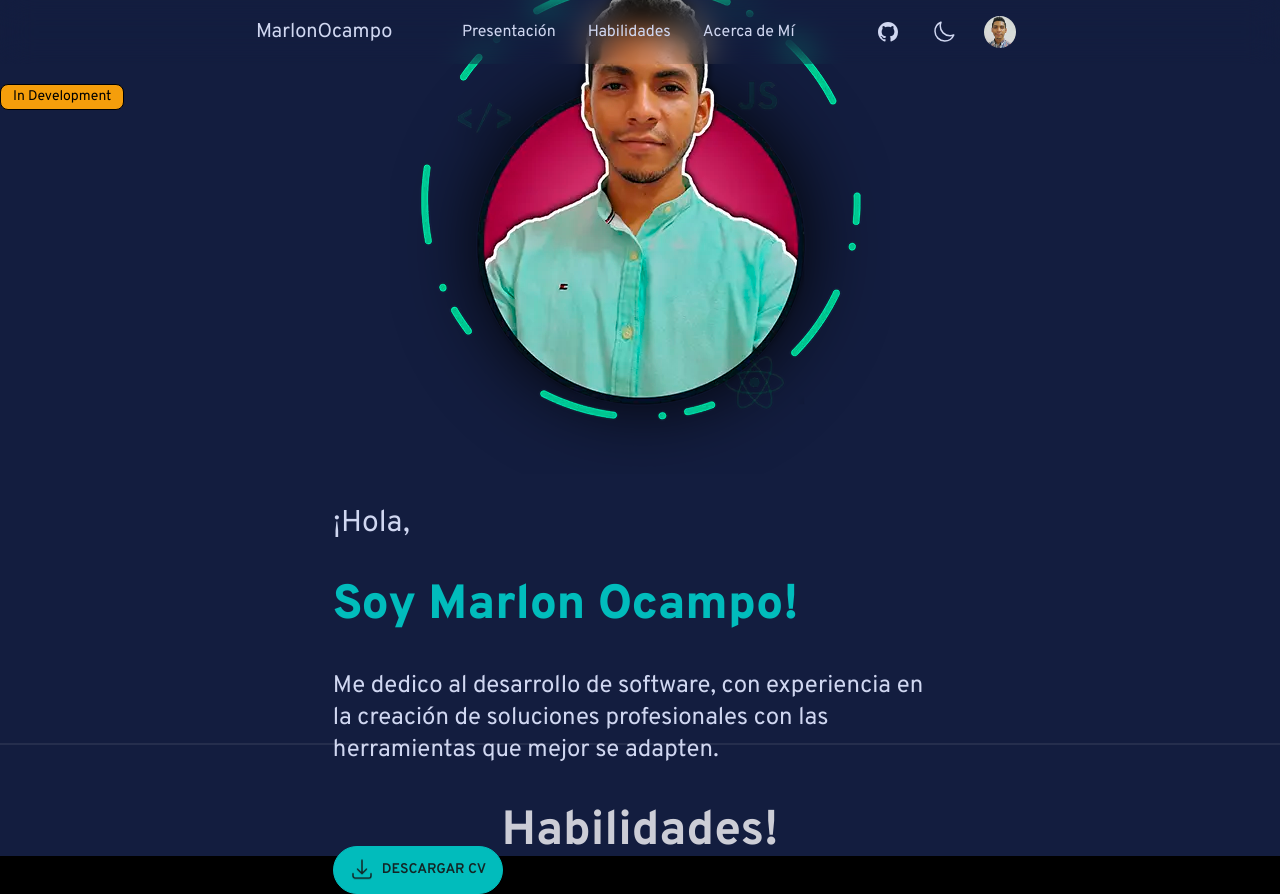
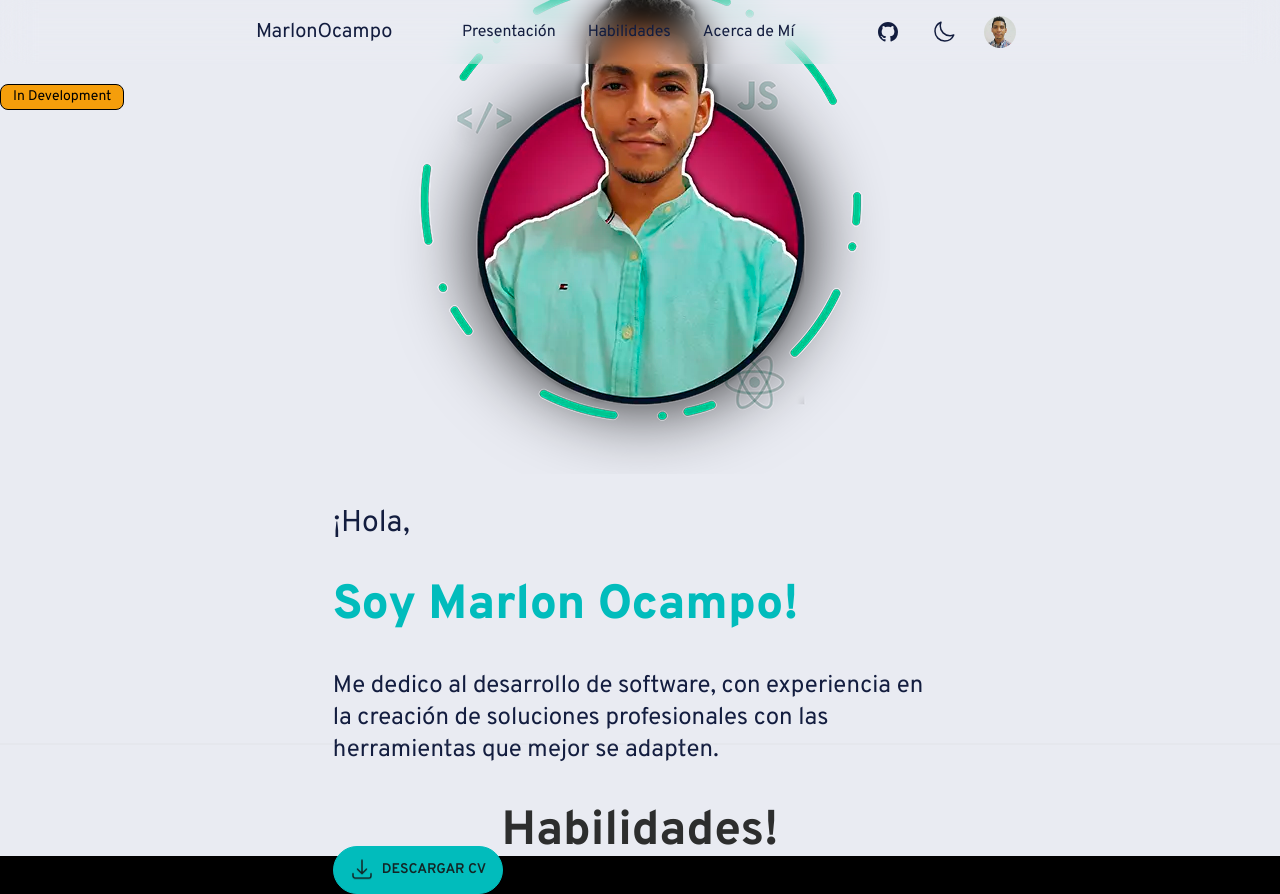
Before and after one commit to marlonocampo/portfolio, a React (Vite) app: page / in a window 1280 px wide. Built offline with nearby package versions, Linux system fonts and the light colour scheme.

Commit message:
update theme dark

```diff
--- a/src/components/App.tsx
+++ b/src/components/App.tsx
@@ -9,7 +9,7 @@ export function App (): JSX.Element {
   const { isDark } = useContext(ThemeContext)
 
   return (
-    <main className={isDark ? 'bg-primary' : 'bg-secondary-content'}>
+    <main data-theme={`${isDark ? 'darkTheme' : 'ligthTheme'}`} className='bg-primary'>
       <div className='badge text-black bg-amber-500 top-1 fixed mt-20 p-3 rounded-lg'>In Development</div>
       <NavBar />
       <Presentation />
--- a/tailwind.config.js
+++ b/tailwind.config.js
@@ -15,9 +15,19 @@ export default {
   daisyui: {
     themes: [
       {
-        marlonocampoTheme: {
+        ligthTheme: {
           primary: '#131d3f',
           secondary: '#cfd7f1',
+          'secondary-content': '#f3f6ff',
+          info: '#01bebe',
+          'font-size': '16px',
+          white: '#cfd7f1',
+          neutral: '#3d4451',
+          fontFamily: ['overpass']
+        },
+        darkTheme: {
+          primary: '#e9ebf2',
+          secondary: '#131d3f',
           'secondary-content': '#f3f6ff',
           info: '#01bebe',
           'font-size': '16px',
```
